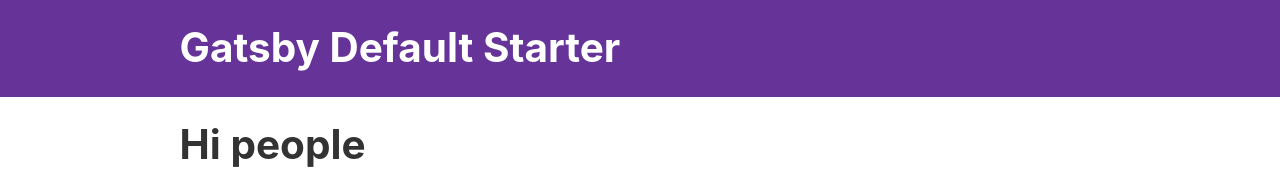
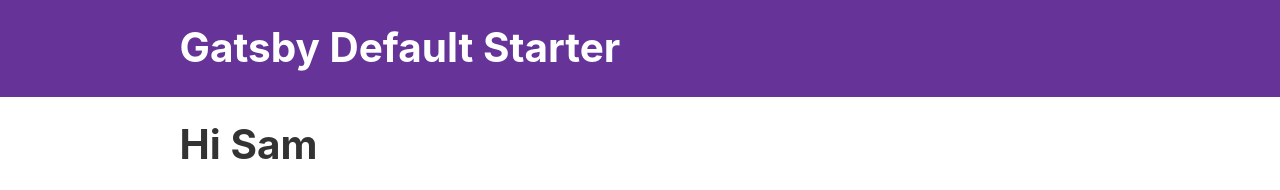
Before and after one commit to sharpermind/drnet, a Gatsby site: page / in a window 1280 px wide. Shown: the top 190 px of the page. Built offline with nearby package versions, Linux system fonts and the light colour scheme; Gatsby itself is replaced by a stand-in of ours.

Commit message:
Test Gatsby Cloud Build

```diff
--- a/src/pages/index.js
+++ b/src/pages/index.js
@@ -8,7 +8,7 @@
 const IndexPage = () => (
   <Layout>
     <Seo title="Home" />
-    <h1>Hi people</h1>
+    <h1>Hi Sam</h1>
     <p>Welcome to your new Gatsby site.</p>
     <p>Now go build something great.</p>
     <StaticImage
```
